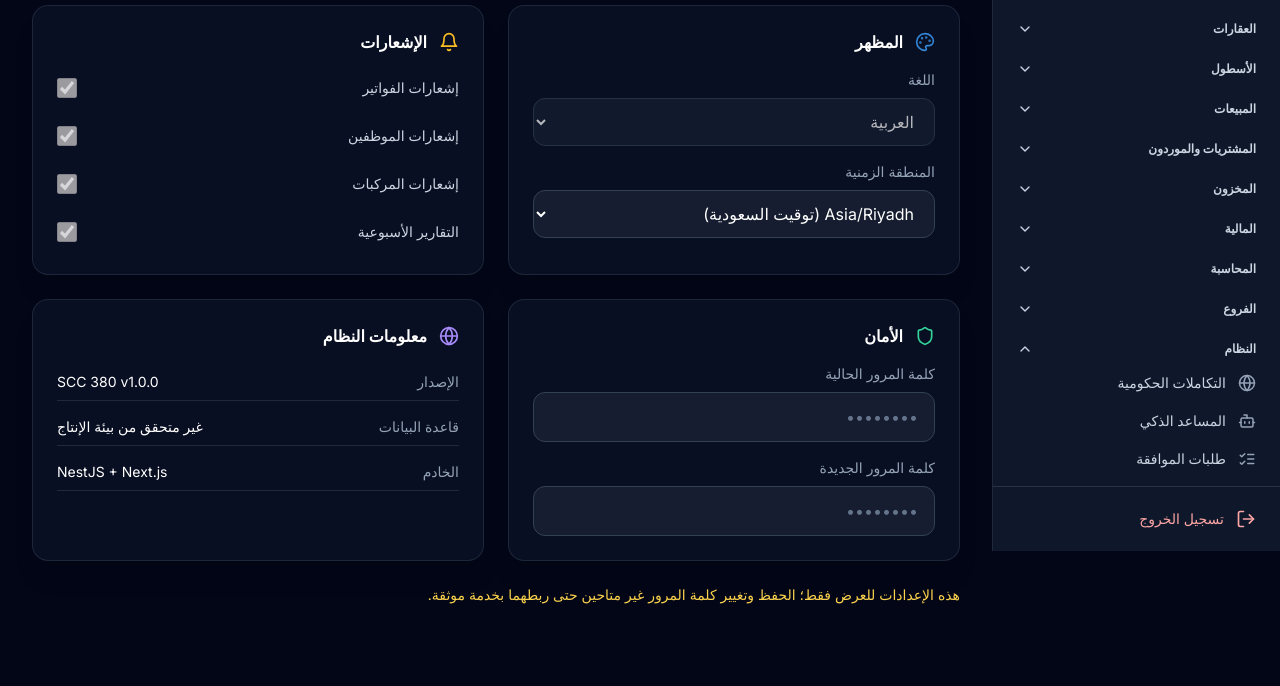
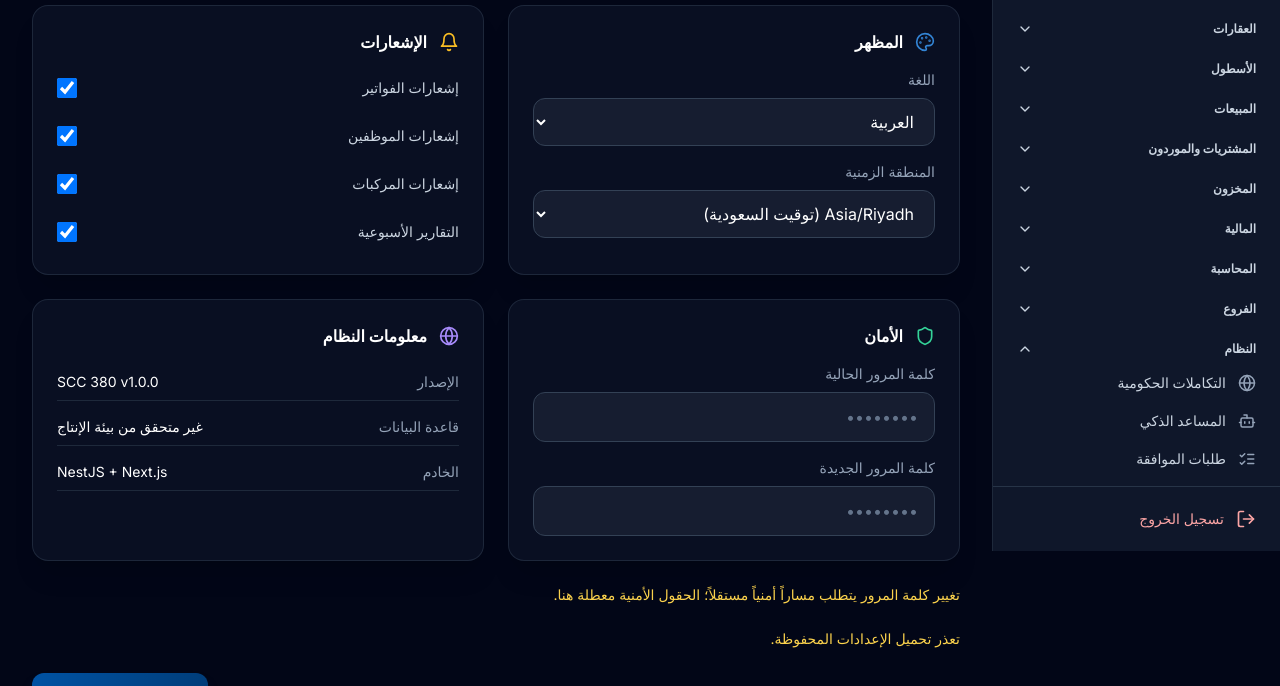
Before and after one commit to alzahrani6020/scc380, a Next.js app in the folder apps/web/: page /dashboard/settings in a window 1280 px wide. Shown: the part 249-935 px from the top of the page. Before the commit the page ends 886 px from the top, so only its background shows below. Built offline with nearby package versions, Linux system fonts and the light colour scheme; no server answers.

Commit message:
feat(settings): persist and re-read own preferences before reporting saved

```diff
--- a/apps/web/src/app/dashboard/settings/page.tsx
+++ b/apps/web/src/app/dashboard/settings/page.tsx
@@ -1,8 +1,51 @@
 'use client';
 
-import { Settings, Palette, Bell, Shield, Globe } from 'lucide-react';
+import { useEffect, useState } from 'react';
+import api from '@/lib/api';
+import { Settings, Palette, Bell, Shield, Globe, Save } from 'lucide-react';
+
+type Prefs = {
+  language: 'ar' | 'en';
+  notifyInvoices: boolean;
+  notifyEmployees: boolean;
+  notifyFleet: boolean;
+  notifyWeeklyReports: boolean;
+};
+const defaultPrefs: Prefs = {
+  language: 'ar', notifyInvoices: true, notifyEmployees: true,
+  notifyFleet: true, notifyWeeklyReports: true,
+};
 
 export default function SettingsPage() {
+  const [preferences, setPreferences] = useState<Prefs>(defaultPrefs);
+  const [ready, setReady] = useState(false);
+  const [saving, setSaving] = useState(false);
+  const [status, setStatus] = useState('');
+  useEffect(() => {
+    api.get<Prefs>('/users/me/preferences')
+      .then(({ data }) => setPreferences(data))
+      .catch(() => setStatus('تعذر تحميل الإعدادات المحفوظة.'))
+      .finally(() => setReady(true));
+  }, []);
+
+  const save = async () => {
+    setSaving(true);
+    setStatus('');
+    try {
+      await api.patch('/users/me/preferences', preferences);
+      const { data } = await api.get<Prefs>('/users/me/preferences');
+      if (Object.keys(preferences).some(k =>
+        data[k as keyof Prefs] !== preferences[k as keyof Prefs])) {
+        throw new Error('Settings verification mismatch');
+      }
+      setStatus('تم حفظ الإعدادات والتحقق من استرجاعها.');
+    } catch {
+      setStatus('فشل حفظ الإعدادات أو التحقق منها. لم يتم تأكيد النجاح.');
+    } finally {
+      setSaving(false);
+    }
+  };
+
   return (
     <div className="space-y-6 animate-fade-in-up">
       <div>
@@ -23,9 +66,9 @@ export default function SettingsPage() {
           <div className="space-y-4">
             <div>
               <label className="block text-sm text-slate-400 mb-2">اللغة</label>
-              <select className="scc-input" disabled>
-                <option>العربية</option>
-                <option>English</option>
+              <select className="scc-input" disabled={!ready || saving} value={preferences.language} onChange={e => setPreferences(p => ({ ...p, language: e.target.value as Prefs['language'] }))}>
+                <option value="ar">العربية</option>
+                <option value="en">English</option>
               </select>
             </div>
             <div>
@@ -44,10 +87,17 @@ export default function SettingsPage() {
             <h3 className="font-bold text-white">الإشعارات</h3>
           </div>
           <div className="space-y-3">
-            {['إشعارات الفواتير', 'إشعارات الموظفين', 'إشعارات المركبات', 'التقارير الأسبوعية'].map((item) => (
-              <label key={item} className="flex items-center justify-between py-2 cursor-pointer">
-                <span className="text-slate-300 text-sm">{item}</span>
-                <input type="checkbox" disabled defaultChecked className="w-5 h-5 rounded border-slate-600 bg-slate-800 text-primary-500 focus:ring-primary-500" />
+            {([
+              ['notifyInvoices', 'إشعارات الفواتير'],
+              ['notifyEmployees', 'إشعارات الموظفين'],
+              ['notifyFleet', 'إشعارات المركبات'],
+              ['notifyWeeklyReports', 'التقارير الأسبوعية'],
+            ] as [keyof Prefs, string][]).map(([key, label]) => (
+              <label key={key} className="flex items-center justify-between py-2 cursor-pointer">
+                <span className="text-slate-300 text-sm">{label}</span>
+                <input type="checkbox" disabled={!ready || saving} checked={Boolean(preferences[key])}
+                  onChange={e => setPreferences(p => ({ ...p, [key]: e.target.checked }))}
+                  className="w-5 h-5 rounded border-slate-600 bg-slate-800 text-primary-500 focus:ring-primary-500" />
               </label>
             ))}
           </div>
@@ -66,7 +116,7 @@ export default function SettingsPage() {
             </div>
             <div>
               <label className="block text-sm text-slate-400 mb-2">كلمة المرور الجديدة</label>
-              <input type="password" className="scc-input" placeholder="••••••••" />
+              <input type="password" disabled className="scc-input" placeholder="••••••••" />
             </div>
           </div>
         </div>
@@ -94,9 +144,14 @@ export default function SettingsPage() {
         </div>
       </div>
 
-      <p role="status" className="text-amber-300 text-sm">
-        هذه الإعدادات للعرض فقط؛ الحفظ وتغيير كلمة المرور غير متاحين حتى ربطهما بخدمة موثقة.
-      </p>
+      <p className="text-amber-300 text-sm">تغيير كلمة المرور يتطلب مساراً أمنياً مستقلاً؛ الحقول الأمنية معطلة هنا.</p>
+      {status && <p role="status" className="text-sm text-amber-300">{status}</p>}
+      <div className="flex justify-end">
+        <button onClick={save} disabled={!ready || saving} className="scc-btn-primary">
+          <Save className="h-5 w-5" />
+          {saving ? 'جارٍ الحفظ...' : 'حفظ الإعدادات'}
+        </button>
+      </div>
     </div>
   );
 }
```
